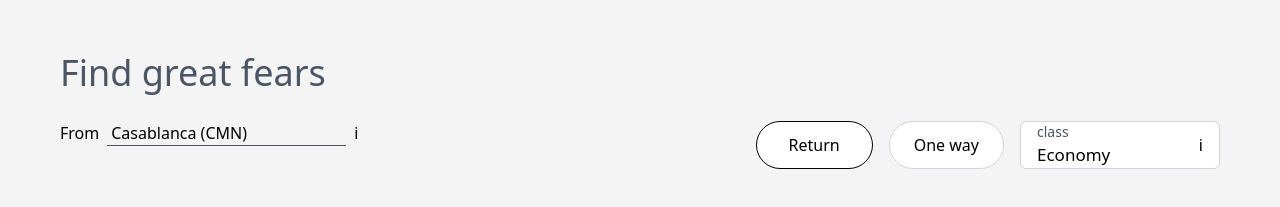
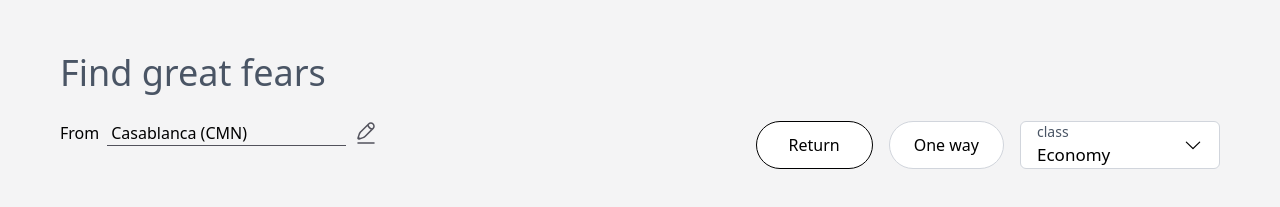
Before and after one commit to 20Salah02/Airlines-WebSite, a Next.js app: page / in a window 1280 px wide. Shown: the part 1120-1327 px from the top of the page. Built offline with nearby package versions, Linux system fonts and the light colour scheme.

Commit message:
fix the icons in voyagesuggestions - and let the arrow rotate when the classtype open o close

```diff
--- a/app/containers/mainSection/voyageSuggestions.tsx
+++ b/app/containers/mainSection/voyageSuggestions.tsx
@@ -161,7 +161,9 @@ export default function VoyageSuggetions(){
                         className="px-1 border-b w-fit border-b-zinc-600 font-medium"
                         id="from"
                     />
-                    <h4>i</h4>
+                    <h4>
+                        <svg className="text-zinc-600" xmlns="http://www.w3.org/2000/svg" width={24} height={24} viewBox="0 0 24 24"><g fill="none" stroke="currentColor" strokeWidth={1.5}><path strokeLinecap="round" d="M4 22h16"></path><path d="m13.888 3.663l.742-.742a3.146 3.146 0 1 1 4.449 4.45l-.742.74m-4.449-4.448s.093 1.576 1.483 2.966s2.966 1.483 2.966 1.483m-4.449-4.45L7.071 10.48c-.462.462-.693.692-.891.947a5.2 5.2 0 0 0-.599.969c-.139.291-.242.601-.449 1.22l-.875 2.626m14.08-8.13l-6.817 6.817c-.462.462-.692.692-.947.891q-.451.352-.969.599c-.291.139-.601.242-1.22.448l-2.626.876m0 0l-.641.213a.848.848 0 0 1-1.073-1.073l.213-.641m1.501 1.5l-1.5-1.5"></path></g></svg>
+                    </h4>
                 </div>
                 <div className="flex space-x-4">
                     <button
@@ -185,7 +187,9 @@ export default function VoyageSuggetions(){
                                 <h4 className="text-gray-600 text-sm">class</h4>
                                 <h3 className="text-[17px] capitalize">{classType}</h3>
                             </div>
-                            <h4>i</h4>
+                            <h4 className={`${openClassType ? "rotate-180" : ""} transition-all ease-in-out duration-300`}>
+                                <svg xmlns="http://www.w3.org/2000/svg" width={20} height={20} viewBox="0 0 1024 1024"><path fill="currentColor" d="M831.9 340.9L512 652.7L192.1 340.9a30.6 30.6 0 0 0-42.7 0a29 29 0 0 0 0 41.6l340.3 331.7a32 32 0 0 0 44.6 0l340.3-331.7a29 29 0 0 0 0-41.7a30.6 30.6 0 0 0-42.7 0z"></path></svg>
+                            </h4>
                         </div>
                         {openClassType && (
                             <div
```
